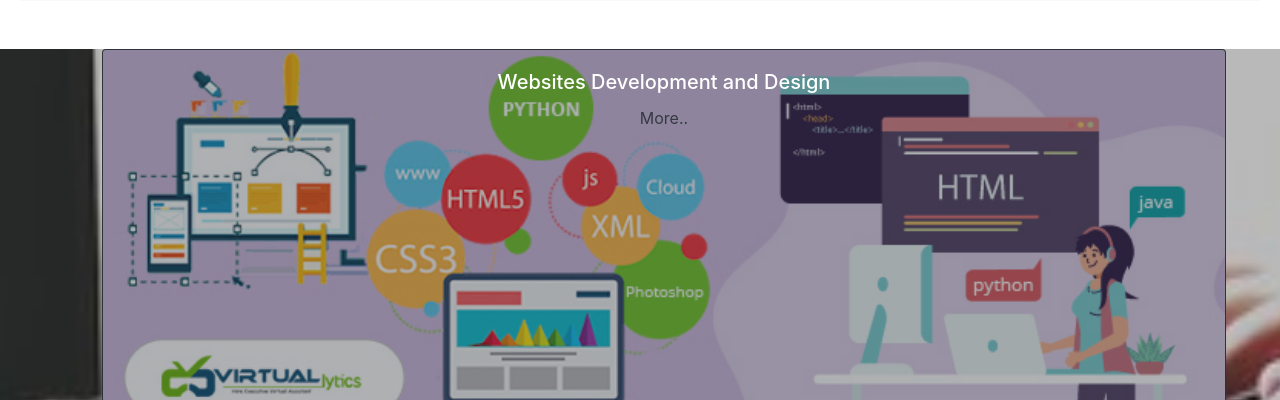
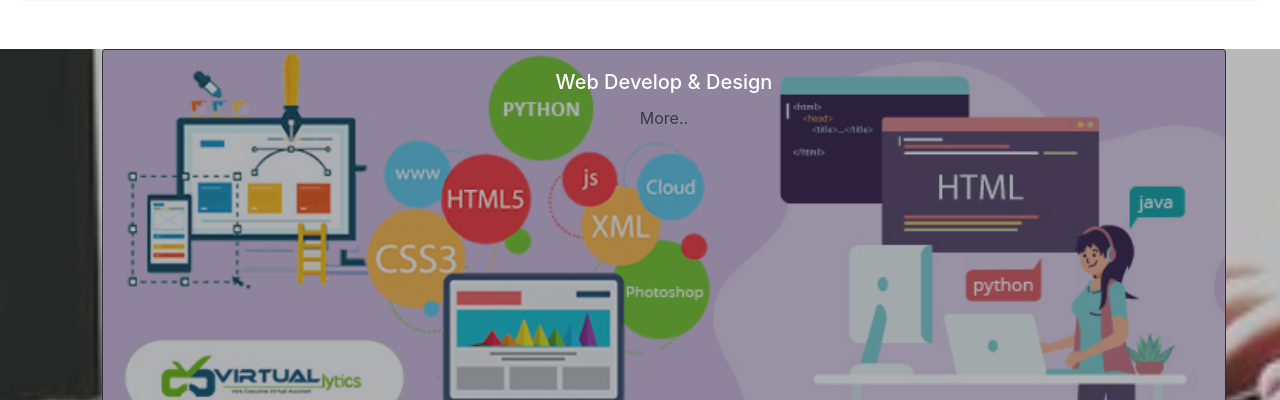
Before and after one commit to Asra-Younus/softwarehousestudio, a plain HTML site: page services.html in a window 1280 px wide. Shown: the part 400-800 px from the top of the page. Drawn offline with nearby package versions, Linux system fonts and the light colour scheme.

Commit message:
Update services.html

```diff
--- a/services.html
+++ b/services.html
@@ -87,7 +87,7 @@
     <div class="card bg-dark text-white">
       <img src="images/web.jpg" class="card-img" alt="..." style="opacity: 60%;">
       <div class="card-img-overlay ">
-        <h5 class="card-title  "> Websites Development and Design </h5>
+        <h5 class="card-title  "> Web Develop & Design </h5>
      <a href="https://en.wikipedia.org/wiki/Web_design"  target="blank" class="text-dark">More..</a>
       </div>
     </div>
```
